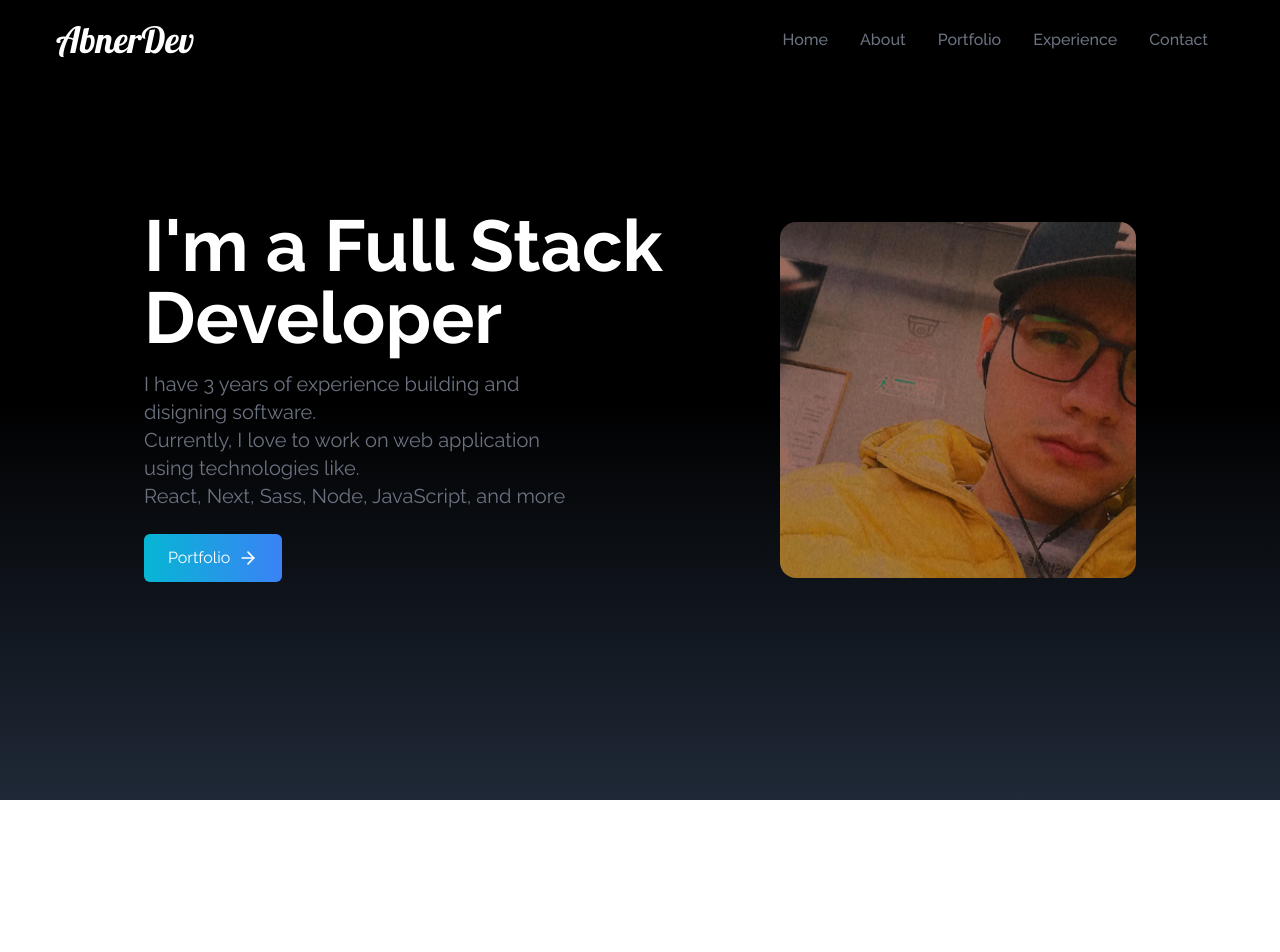
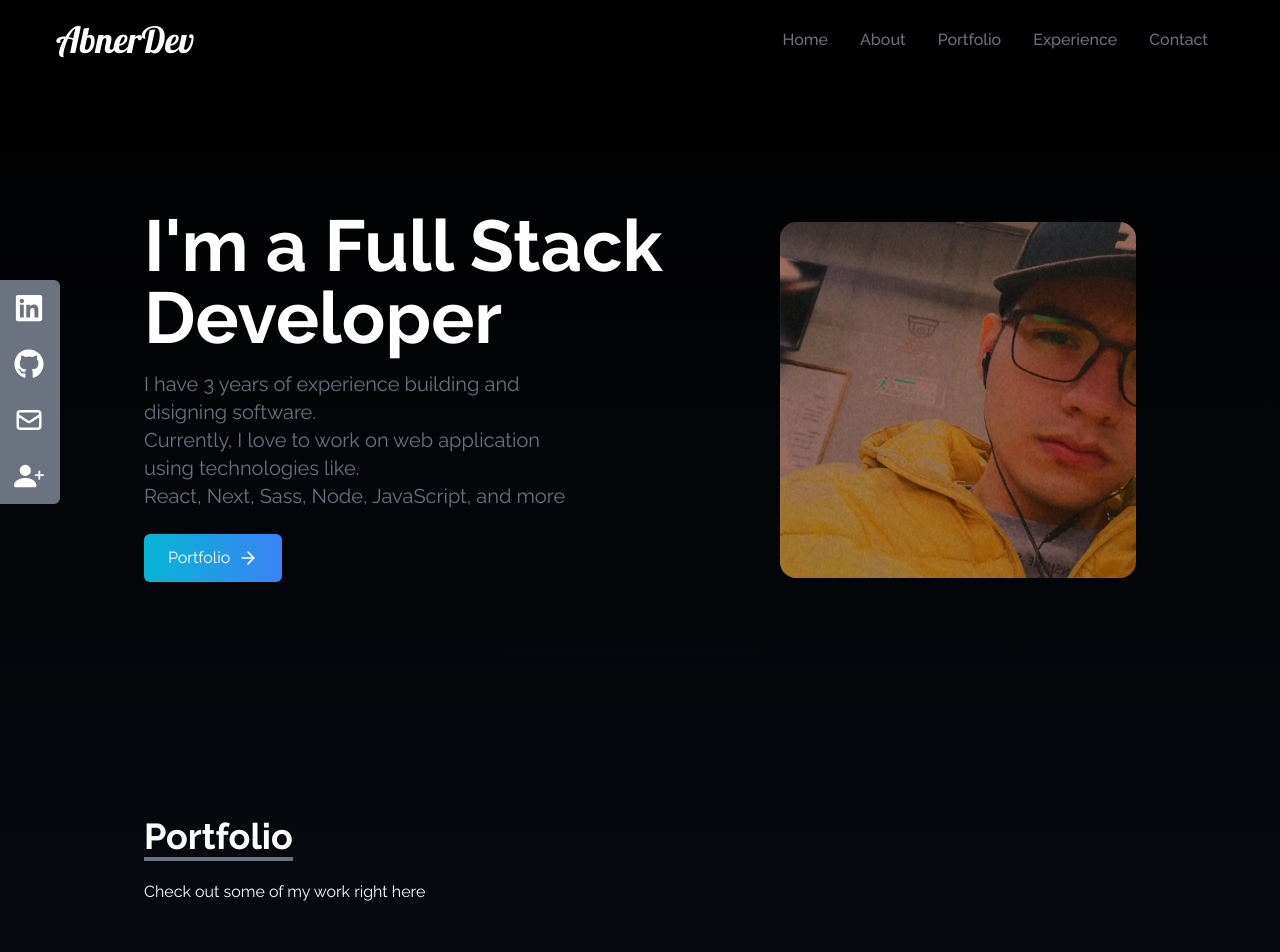
Before and after one commit to abnerrivera/PortafolioReact, a React (Create React App) app: page / in a window 1280 px wide. Shown: the top 952 px of the page. Before the commit the page ends 800 px from the top, so only its background shows below. Built offline with nearby package versions, Linux system fonts and the light colour scheme.

Commit message:
change general gradient and add new components

```diff
--- a/src/App.js
+++ b/src/App.js
@@ -1,11 +1,19 @@
+import Experience from "./components/Experience/Experience";
 import Home from "./components/Home/Home";
 import NavBar from "./components/NavBar/NavBar";
+import Portfolio from "./components/Portfolio/Portfolio";
+import SocialLinks from "./components/SocialLinks/SocialLinks";
 
 function App() {
   return (
-    <div>
+    <div className="bg-gradient-to-b from-black to-gray-900">
       <NavBar />
       <Home />
+      <Portfolio />
+      <Experience />
+
+
+      <SocialLinks />
     </div>
   );
 }
--- a/src/components/Home/Home.jsx
+++ b/src/components/Home/Home.jsx
@@ -7,7 +7,7 @@ const Home = () => {
   return (
     <div
       name='home'
-      className='h-screen w-full bg-gradient-to-b from-black via-black to-gray-800'
+      className='h-screen w-full'
     >
       <div
         className='max-w-screen-lg mx-auto flex flex-col items-center justify-center h-full px-4 md:flex-row'
```
